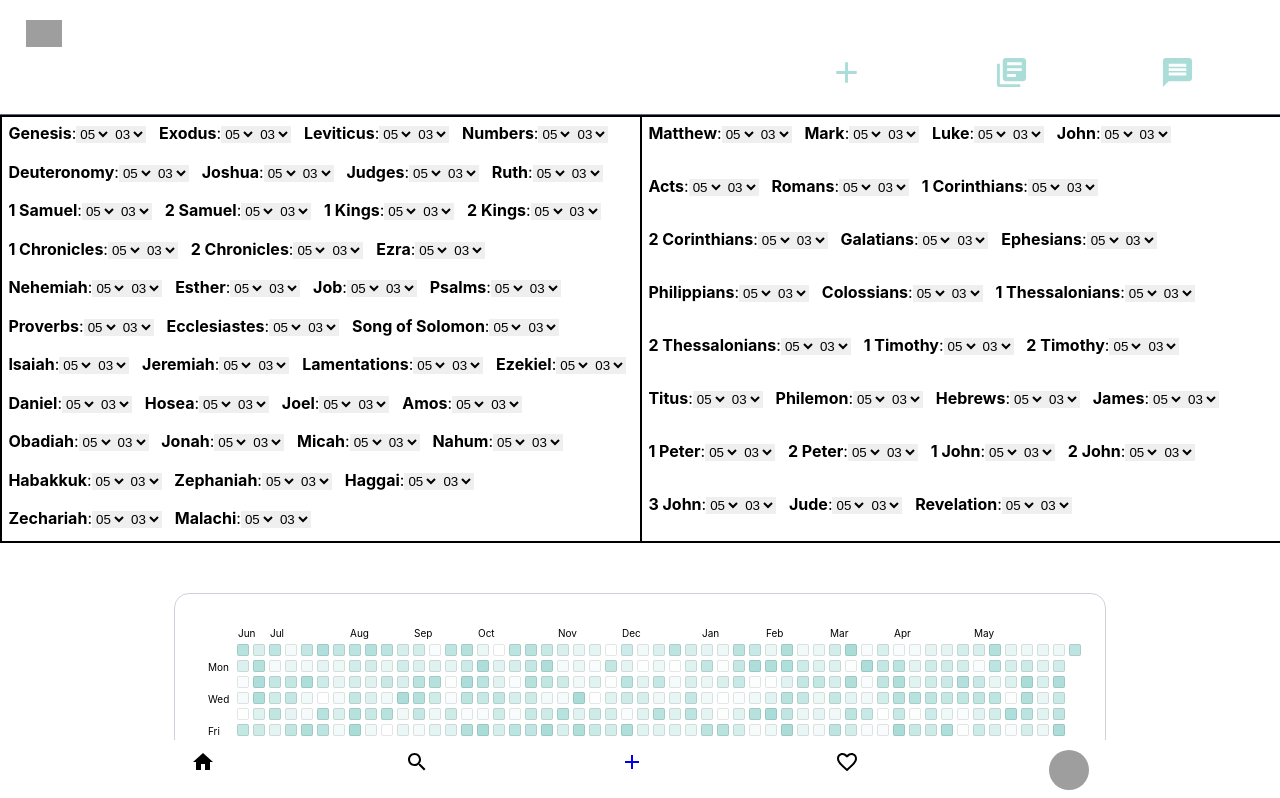
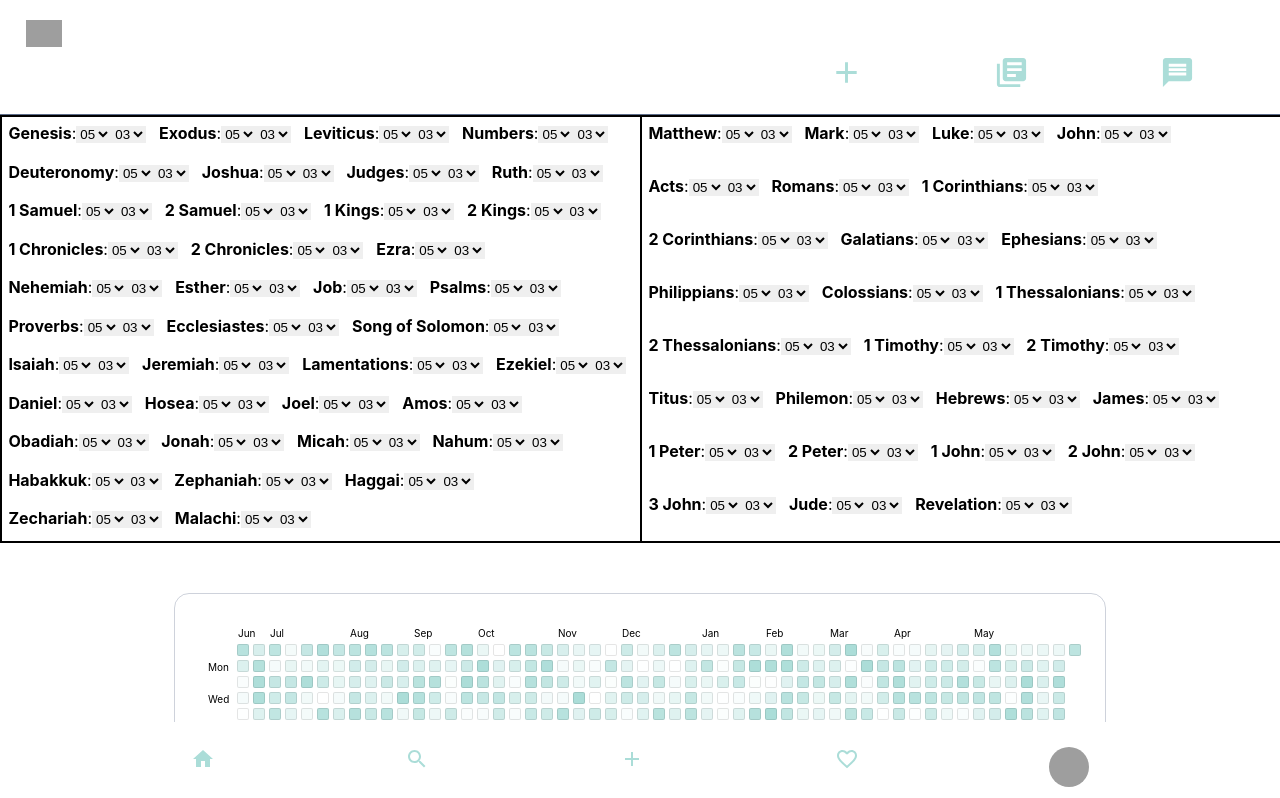
Before and after one commit to AlliDoisCode1234/picture-bible-anki, a React (Create React App) app: page / in a window 1280 px wide. Shown: the top 798 px of the page. Built offline with nearby package versions, Linux system fonts and the light colour scheme; grey boxes are pictures that could not be loaded.

Commit message:
footer styles updated

```diff
--- a/src/app/Components/Footer.css
+++ b/src/app/Components/Footer.css
@@ -2,12 +2,23 @@
   display: flex;
   justify-content: space-evenly;
   /* border-top: 1px solid gray; */
-  padding: 0.8% 0;
+  padding: 2% 0 1% 0;
   position: fixed;
   left: 0;
   bottom: 0;
   width: 100%;
   background-color: white;
-  color: black;
+  color: #abddd8;
   text-align: center;
 }
+
+.footer__menuItem {
+  color: #abddd8;
+  font-size: 10rem;
+}
+
+.footer__menuItem:hover {
+  background: #abddd8;
+  color: white;
+  font-size: 2.5rem;
+}
--- a/src/app/Components/Footer.js
+++ b/src/app/Components/Footer.js
@@ -15,7 +15,7 @@ const Footer = () => {
             <div className="footer__menu">
                 <HomeIcon className="footer__menuItem" />
                 <SearchIcon className="footer__menuItem" />
-                <Link to='/create-post'>
+                <Link to='/createCard'>
                     <AddSharpIcon className="footer__menuItem" />
                 </Link>
                 <FavoriteBorderIcon className="footer__menuItem" />
--- a/src/app/Components/Header.css
+++ b/src/app/Components/Header.css
@@ -25,7 +25,6 @@
   display: flex;
   width: 40%;
   justify-content: space-around;
-
   color: #abddd8;
 }
 
```
